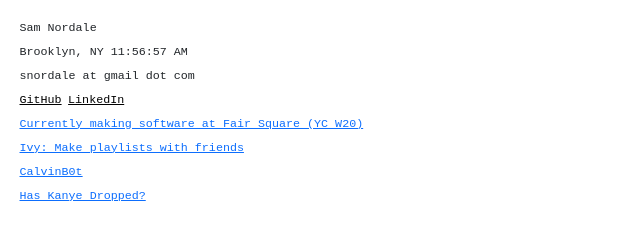
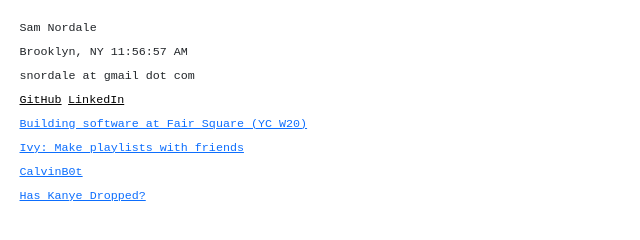
Before and after one commit to snordale/snordale.github.io, a plain HTML site: page index.html in a window 1280 px wide. Shown: the whole page, without its empty margins (0-640 px from the left). Drawn offline with nearby package versions, Linux system fonts and the light colour scheme.

Commit message:
Fix copy

```diff
--- a/index.html
+++ b/index.html
@@ -40,7 +40,7 @@
     <a class="cursor-pointer text-black" href="https://linkedin.com/in/samnordale" target="_blank">LinkedIn</a>
   </div>
   <a class="cursor-pointer" href="https://fairsquaremedicare.com" target="_blank">
-    Currently making software at Fair Square (YC W20)
+    Building software at Fair Square (YC W20)
   </a>
   <a class="cursor-pointer" href="https://theivyplatform.com" target="_blank">
     Ivy: Make playlists with friends
```
